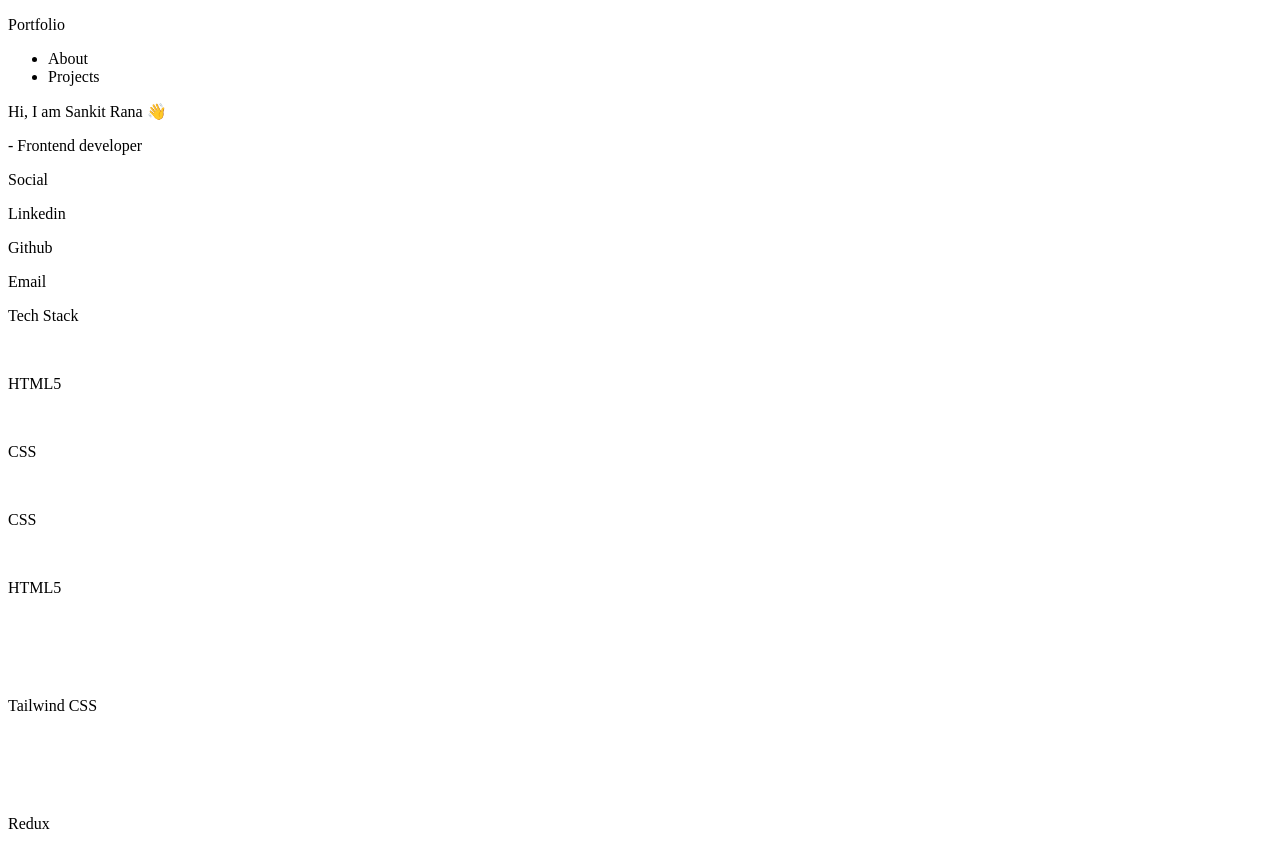
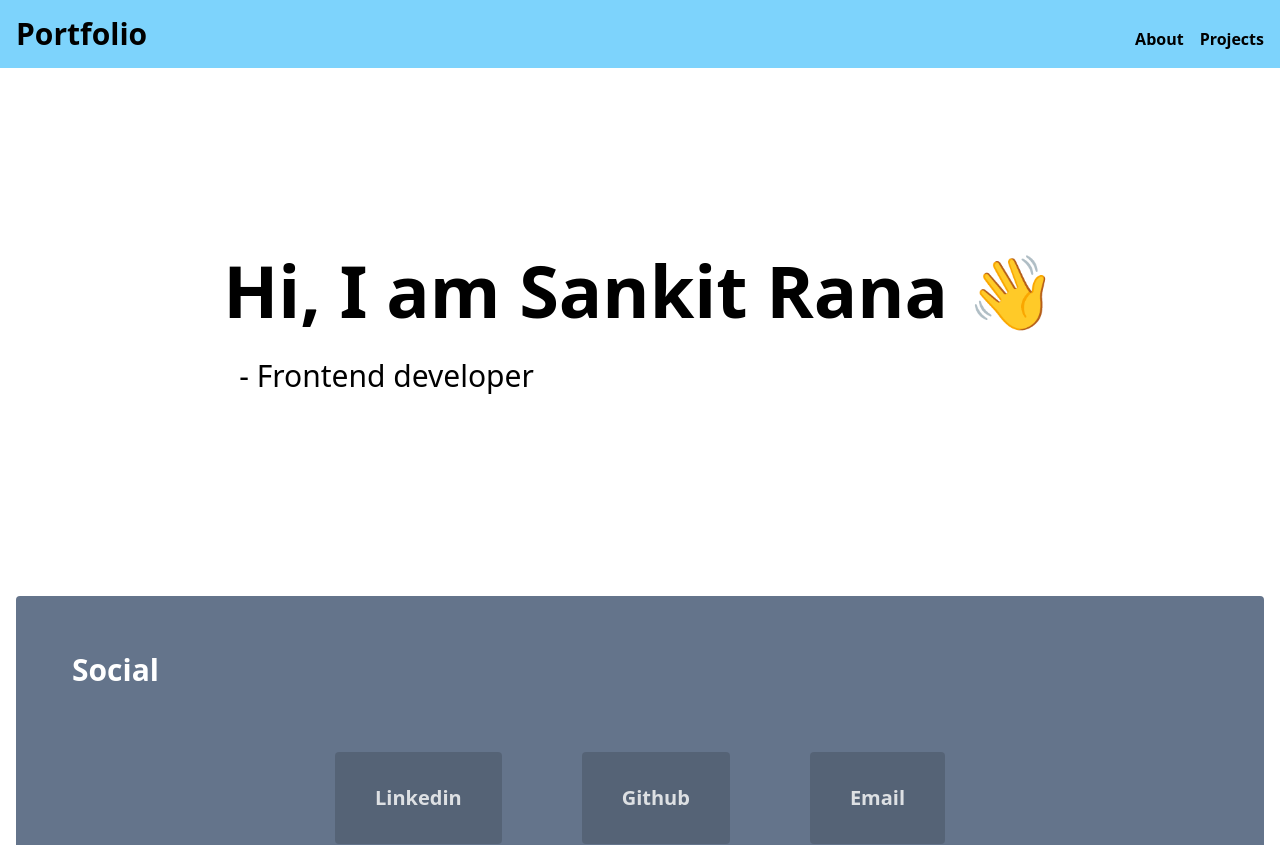
Before and after one commit to ranaS25/portfolio, a React (Vite) app: page / in a window 1280 px wide. Shown: the top 845 px of the page. Built offline with nearby package versions, Linux system fonts and the light colour scheme.

Commit message:
changed some files

```diff
--- a/public/index.html
+++ /dev/null
@@ -1,18 +0,0 @@
-<!DOCTYPE html>
-<html lang="en">
-
-<head>
-  <meta charset="UTF-8">
-  <meta name="viewport" content="width=device-width, initial-scale=1.0">
-  <title>Document</title>
-  <link rel="stylesheet" href="../src/index.css" />
-</head>
-
-<body>
-  <div id="root"></div>
-
-
-  <script type="module" src="../src/index.js"></script>
-</body>
-
-</html>
--- a/src/components/Main.jsx
+++ b/src/components/Main.jsx
@@ -4,17 +4,17 @@
 const Main = () => {
   return (
     <div className='flex flex-col items-center w-full justify-between'>
-      <div className='flex flex-col w-full p-4 gap-4'>
-        <div className='flex flex-col gap-4 mx-auto '>
-          <p className="text-2xl font-semibold text-wrap">Hi, I am Sankit Rana 👋</p>
-          <p className='text-base ml-4'>- Frontend developer</p>
+      <div className='flex flex-col w-full p-4 gap-4 justify-center md:gap-8 '>
+        <div className='flex flex-col gap-4 mx-auto md:py-6 lg:gap-8 justify-center  lg:h-[60dvh]'>
+          <p className="text-2xl font-semibold text-wrap md:text-4xl lg:text-7xl">Hi, I am Sankit Rana 👋</p>
+          <p className='text-base ml-4 md:text-lg lg:text-3xl'>- Frontend developer</p>
         </div>
-        <div className=' flex flex-col p-6 bg-slate-500 rounded w-full gap-4'>
-          <p className='text-xl font-bold text-white '>Social</p>
-          <div className="flex justify-evenly font-semibold flex-wrap gap-2">
-            <p className='p-2 bg-black/15 rounded'>Linkedin</p>
-            <p className='p-2 bg-black/15 rounded'>Github</p>
-            <p className='p-2 bg-black/15 rounded'>Email</p>
+        <div className=' flex flex-col p-6 bg-slate-500 rounded w-full gap-4 md:gap-8 lg:p-14 lg:gap-16'>
+          <p className='text-xl font-bold text-white md:text-2xl lg:text-3xl'>Social</p>
+          <div className="flex justify-evenly md:justify-center md:gap-8 font-semibold flex-wrap gap-2 text-white/80 lg:gap-20">
+            <p className='p-2 cursor-pointer  hover:bg-black/20  md:py-4 md:px-6 md:text-lg bg-black/15 rounded lg:py-8 lg:px-10 lg:text-xl'>Linkedin</p>
+            <p className='p-2 cursor-pointer hover:bg-black/20  md:py-4 md:px-6 md:text-lg bg-black/15 rounded lg:py-8 lg:px-10 lg:text-xl'>Github</p>
+            <p className='p-2 cursor-pointer  hover:bg-black/20 md:py-4 md:px-6 md:text-lg bg-black/15 rounded lg:py-8 lg:px-10 lg:text-xl'>Email</p>
           </div>
 
         </div>
--- a/src/components/TechStack.jsx
+++ b/src/components/TechStack.jsx
@@ -16,13 +16,13 @@
 
 const TechStack = () => {
   return (
-    <div className="flex flex-col bg-black p-6 gap-4 items-center">
-    <div><p className='text-white/90 text-xl font-bold my-2'>Tech Stack</p></div>
-    <div className='w-full  flex  gap-4 flex-wrap justify-center'>
+    <div className="w-full flex flex-col bg-black p-6 gap-4 md:gap-8 items-center">
+    <div><p className='text-white/90 text-xl font-bold my-2 md:text-3xl'>Tech Stack</p></div>
+    <div className='w-full  flex  gap-4 flex-wrap justify-center sm:grid sm:grid-cols-3 sm:grid-flow-row sm:gap-8 sm:max-w-[80%]  md:flex md:max-w-full'>
       <TechStackItems title="HTML5" ic={faCode} svg={ false} />
       <TechStackItems title="CSS" ic={faCss3}  svg={ false}/>
       <TechStackItems title="CSS" ic={faJs}  svg={ false}/>
-      <TechStackItems title="HTML5" ic={faReact}  svg={ false}/>
+      <TechStackItems title="React Js" ic={faReact}  svg={ false}/>
       <TechStackItems title="Tailwind CSS"  svg={ true}/>
       <TechStackItems title="Redux"  svg={ true}/>
       </div>
--- a/src/components/TechStackItems.jsx
+++ b/src/components/TechStackItems.jsx
@@ -5,7 +5,7 @@
 const TechStackItems = ({ title, ic, svg }) => {
 
   return (
-    <div className='py-4 px-6 flex flex-col w-fit items-center justify-center gap-4 bg-slate-600 rounded'>
+    <div className='py-4 px-6 flex flex-col w-fit items-center justify-center gap-4 bg-slate-600 rounded hover:bg-slate-600/80 cursor-pointer sm:w-full md:w-fit'>
       {
         !svg?<FontAwesomeIcon icon={ic} style={{ color: "#ffffff" }}
           className='w-16 h-fit' /> : <ReduxIcon />
--- /dev/null
+++ b/src/index.html
@@ -0,0 +1,18 @@
+<!DOCTYPE html>
+<html lang="en">
+
+<head>
+  <meta charset="UTF-8">
+  <meta name="viewport" content="width=device-width, initial-scale=1.0">
+  <title>Document</title>
+  <link rel="stylesheet" href="./index.css" />
+</head>
+
+<body>
+  <div id="root"></div>
+
+
+  <script type="module" src="./index.js"></script>
+</body>
+
+</html>
```
Also changed, not shown: package.json (+3 -5 lines), 13 other files (tests, documents, lock files or other folders).
